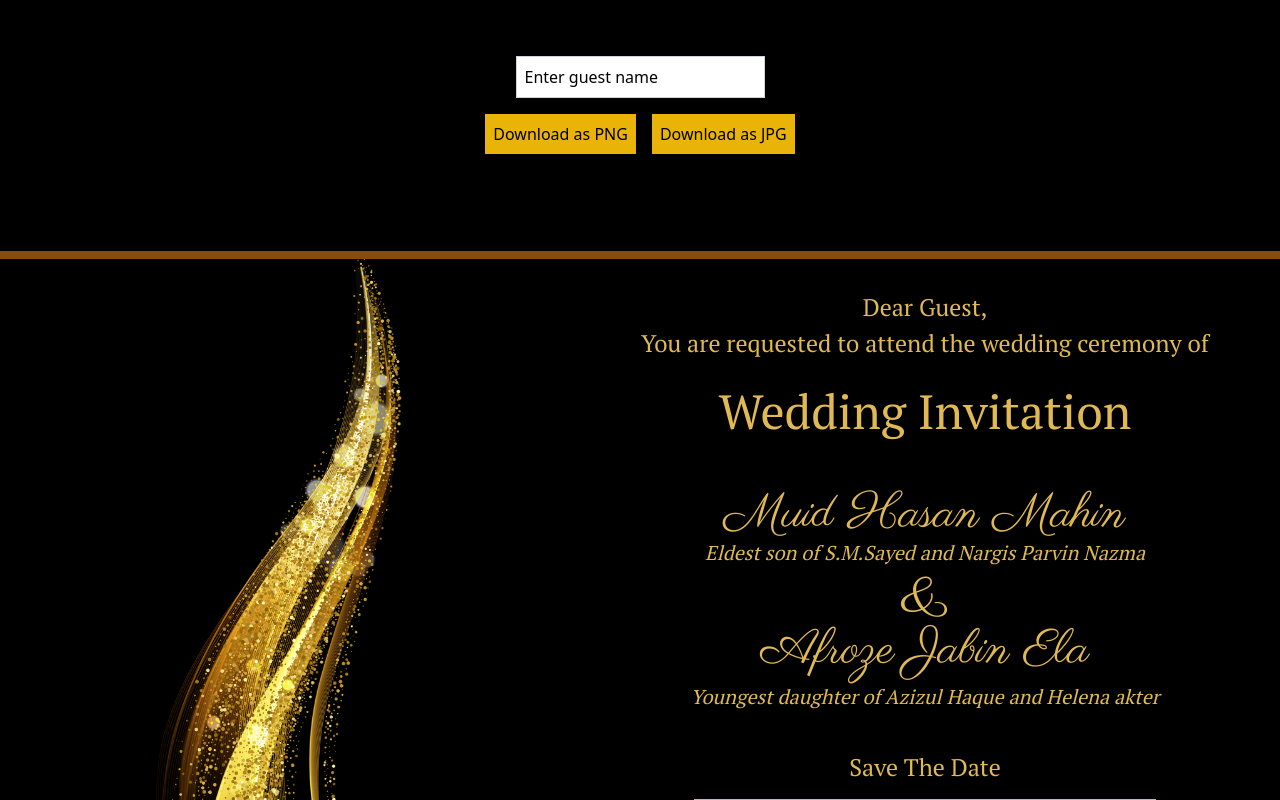
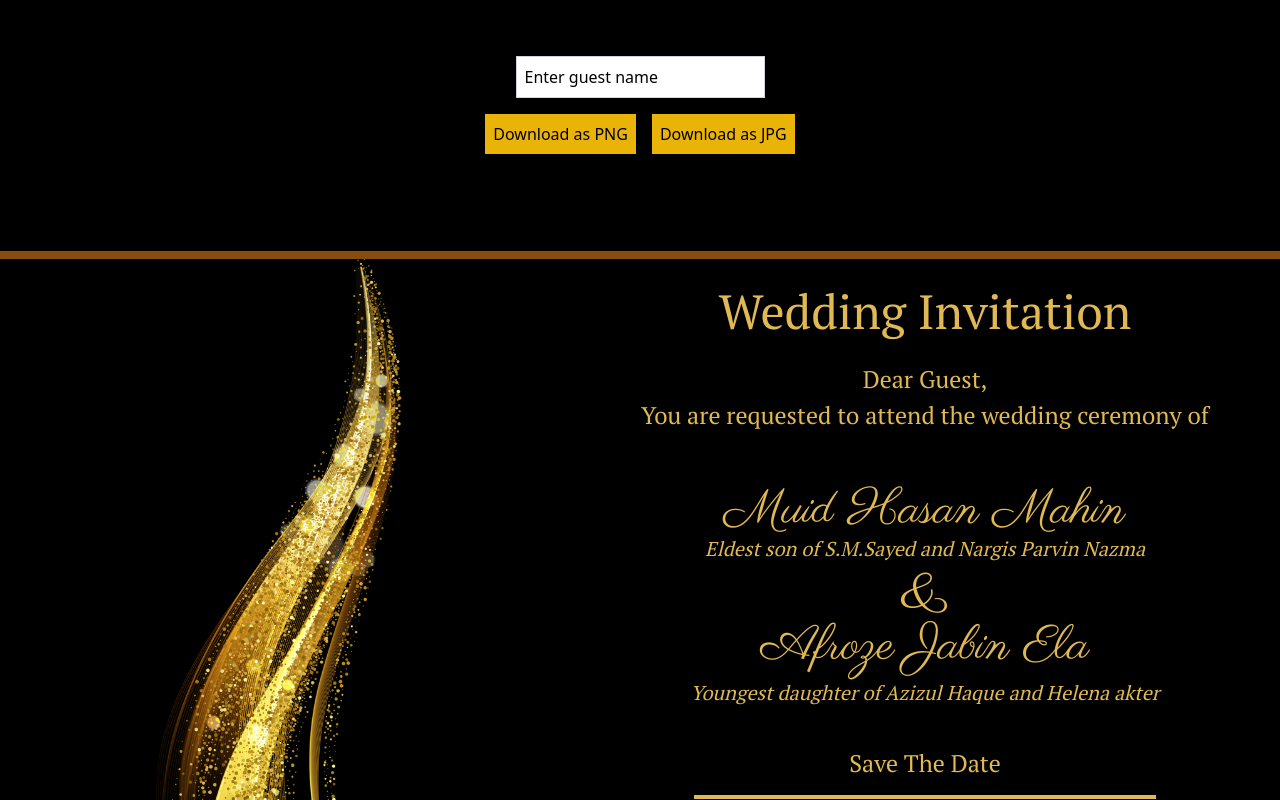
Before and after one commit to nafi-ullah/wedding-invitation, a Next.js app: page / in a window 1280 px wide. Shown: the top 800 px of the page. Built offline with nearby package versions, Linux system fonts and the light colour scheme.

Commit message:
wedding invitation updated

```diff
--- a/app/Invitation.js
+++ b/app/Invitation.js
@@ -3,9 +3,11 @@ import React from 'react';
 const Invitation = ({ guestName }) => {
   return (
     <div className='w-full h-full justify-center text-[#E1B954]'>
-      <div className='w-full my-1 mt-8 flex justify-center pt_sarief text-2xl'>Dear {guestName || 'Guest'}, </div>
-      <div className='w-full flex justify-center text-2xl pt_sarief'>You are requested to attend the wedding ceremony of </div>
-      <div className='text-5xl w-full flex justify-center my-7 mb-14 pt_sarief'>Wedding Invitation</div>
+            <div className='text-5xl w-full flex justify-center my-7  pt_sarief'>Wedding Invitation</div>
+      <div className='w-full my-1  flex justify-center pt_sarief text-2xl'>Dear {guestName || 'Guest'}, </div>
+
+      <div className='w-full flex justify-center text-2xl pt_sarief mb-14'>You are requested to attend the wedding ceremony of </div>
+
       <div className='parisienne w-full text-5xl flex justify-center '>Muid Hasan Mahin</div>
       <div className='pt_sarief w-full text-xl flex justify-center italic'>Eldest son of S.M.Sayed and Nargis Parvin Nazma</div>
       <div className='parisienne w-full text-6xl flex justify-center'>&</div>
```
